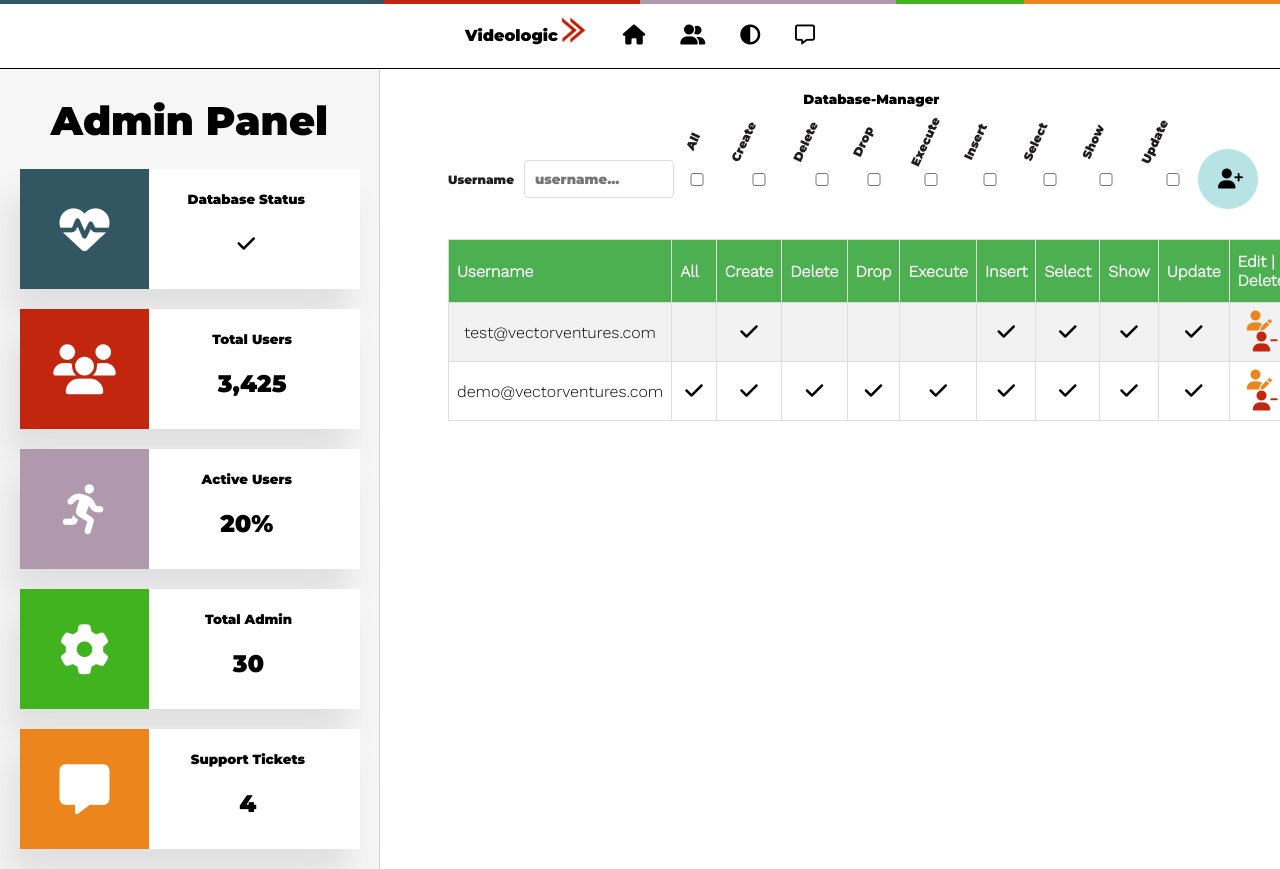
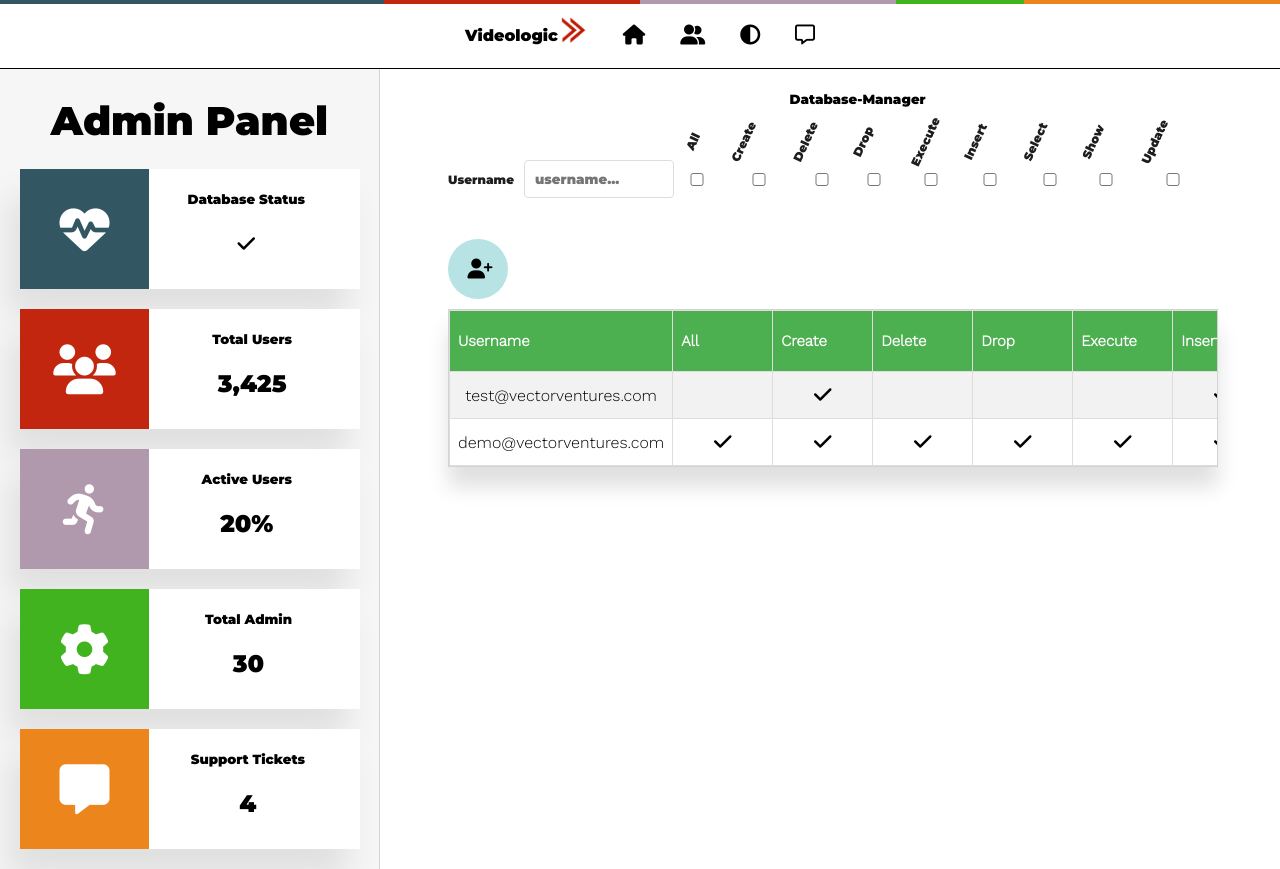
Before and after one commit to puleri/Videologic-Miniapp, a React (Create React App) app in the folder client/: page /#/AdminPanel in a window 1280 px wide. Built offline with nearby package versions, Linux system fonts and the light colour scheme.

Commit message:
Added horizontal scroll to db_user_table

```diff
--- a/client/src/App.css
+++ b/client/src/App.css
@@ -542,6 +542,7 @@ label {
 } */
 .db-manager {
   margin-left: 35%;
+  max-width: 64%;
 }
 .db-form {
   display: flex;
@@ -576,7 +577,6 @@ label.execute {
 
 #db-manager-table {
   border-collapse: collapse;
-  width: 100%;
 }
 
 #db-manager-table td, #db-manager-table th {
@@ -650,3 +650,33 @@ label.execute {
   height: 60px;
   width: 60px;
 }
+.tbl-outer {
+  max-width: 94%;
+  border:1px solid lightgray;
+  box-shadow: 0px 20px 20px 0px #E0E0E0;
+}
+.tbl-inner{
+  table-layout: fixed;
+  margin: auto 0px auto;
+}
+.tbl-inner, td, th {
+  border-collapse:collapse;
+  border:1px solid #777;
+}
+th {
+  padding:20px 7px;
+  font-size:15px;
+  color:#444;
+  background:#66C2E0;
+}
+td {
+  padding:5px 10px;
+  height:35px;
+}
+.tbl-outer {
+  overflow-x: scroll;
+}
+
+th, td {
+  min-width: 100px;
+}
--- a/client/src/components/AdminPanel/AdminPanel.js
+++ b/client/src/components/AdminPanel/AdminPanel.js
@@ -1,5 +1,6 @@
 import React, { Component } from 'react';
 import { withRouter } from 'react-router-dom'
+
 
 class AdminPanel extends Component {
   constructor(props) {
@@ -148,7 +149,8 @@ class AdminPanel extends Component {
             </form>
             <button onClick={this.handleSubmit} className="add-user load" type="submit"><i className="add-user db-add fas fa-user-plus"></i></button>
           </div>
-          <table id="db-manager-table">
+          <div className="tbl-outer">
+          <table className="tbl-inner" id="db-manager-table">
           <tbody>
             <tr>
               <th>Username</th>
@@ -191,6 +193,7 @@ class AdminPanel extends Component {
             </tr>
           </tbody>
           </table>
+          </div>
         </div>
       </div>
     )
```
